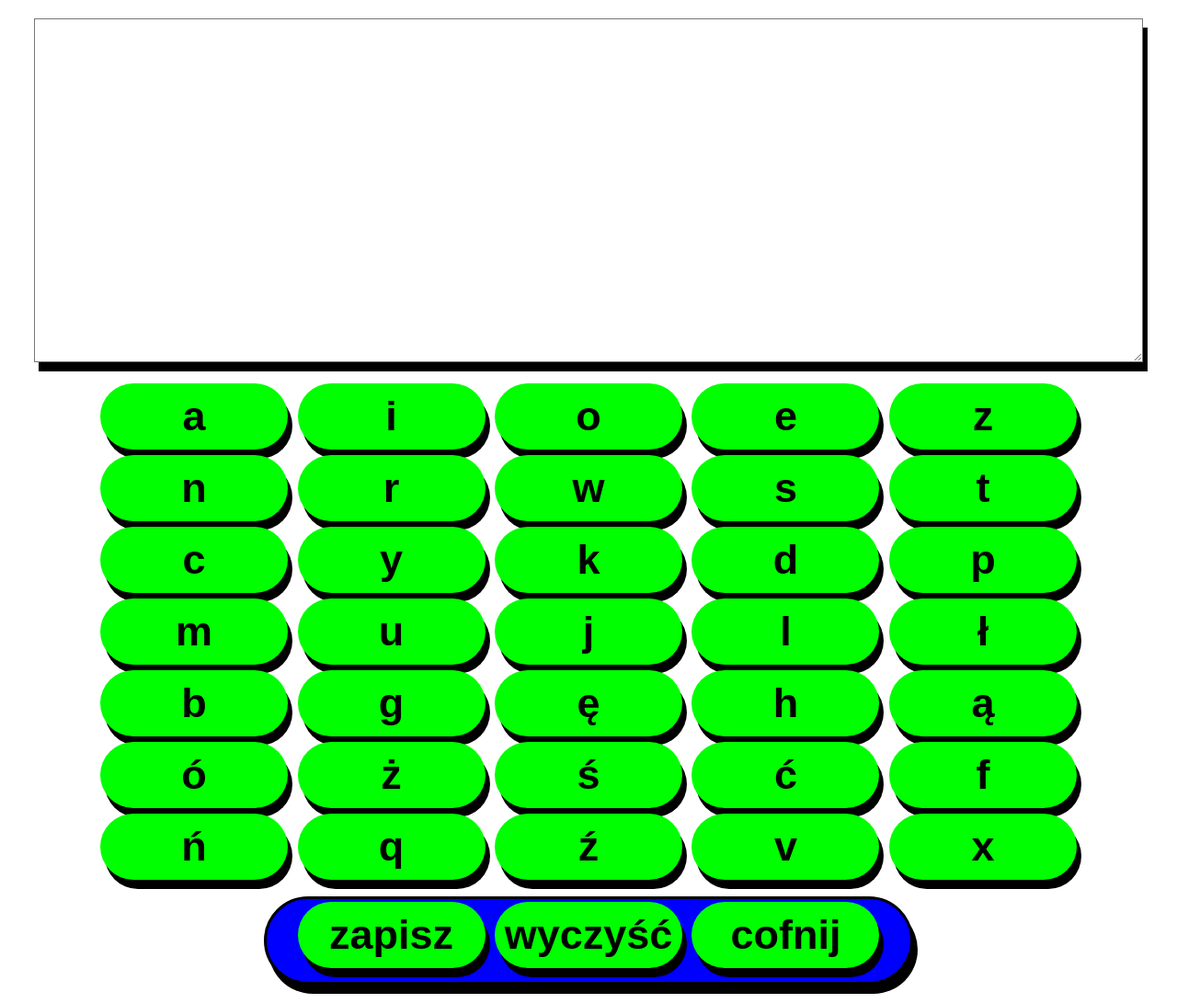
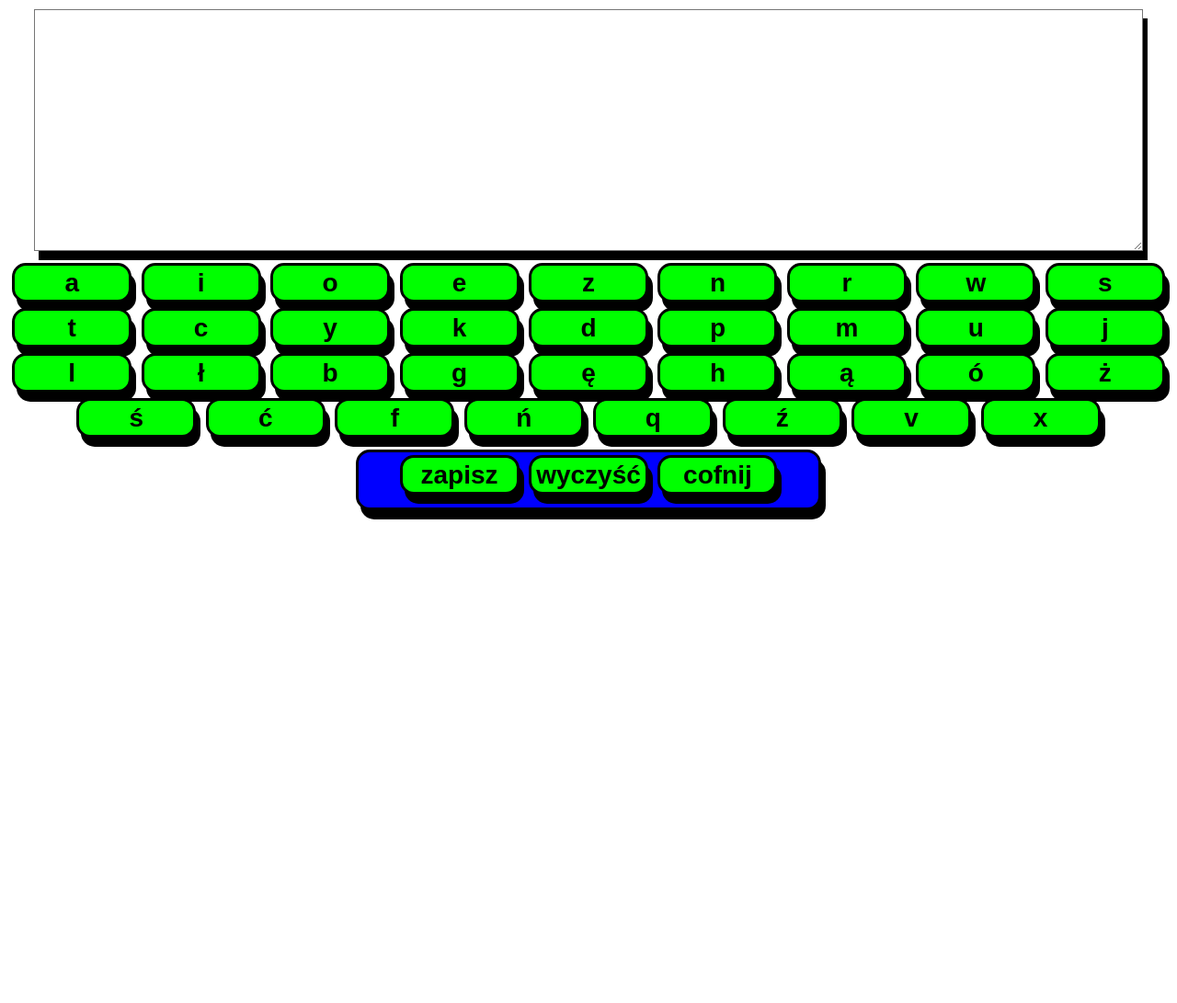
Before and after one commit to Mar3eczek17/PISAK, a Django app: page /pen/memo/ in a window 1280 px wide. Shown: the whole page at 92% size. After the commit the page ends 565 px from the top, so only its background shows below. Run offline with Django 4.2, Linux system fonts and the light colour scheme; some libraries are stand-ins or nearby versions.

```diff
--- a/config/settings.py
+++ b/config/settings.py
@@ -25,7 +25,7 @@ SECRET_KEY = 'django-insecure-h+$7m05u_)9yo-x2m9w64$s!st5ys1h=rcf=a9$y7#19!64uz8
 # SECURITY WARNING: don't run with debug turned on in production!
 DEBUG = True
 
-ALLOWED_HOSTS = []
+ALLOWED_HOSTS = ['.localhost', '127.0.0.1', '[::1]']
 
 
 # Application definition
--- a/pen/static/pen/css/style.css
+++ b/pen/static/pen/css/style.css
@@ -3,12 +3,11 @@
     border: 3px solid black;
     font-weight: bold;
     background-color: red;
-    height: 70px;
-    width: 200px;
-    font-size: 45px;
+    height: 35px;
+    width: 120px;
+    font-size: 28px;
     text-align: center;
-    border-radius: 50px;
-    border: none;
+    border-radius: 15px;
     margin: 3px;
     justify-content: center;
     display: inline-block;
@@ -20,12 +19,11 @@
     border: 3px solid black;
     font-weight: bold;
     background-color: #00FF00;
-    height: 70px;
-    width: 200px;
-    font-size: 45px;
+    height: 35px;
+    width: 120px;
+    font-size: 28px;
     text-align: center;
-    border-radius: 50px;
-    border: none;
+    border-radius: 15px;
     margin: 3px;
     justify-content: center;
     display: inline-block;
@@ -36,12 +34,11 @@
     border: 3px solid black;
     font-weight: bold;
     background-color: #00FF00;
-    height: 70px;
-    width: 200px;
-    font-size: 45px;
+    height: 35px;
+    width: 120px;
+    font-size: 28px;
     text-align: center;
-    border-radius: 50px;
-    border: none;
+    border-radius: 15px;
     margin: 3px;
     justify-content: center;
     display: inline-block;
@@ -49,11 +46,11 @@
 }
 
 .use-keyboard-input {
-    margin-top: 20px;
+    margin-top: 10px;
     width: 1200px;
     margin-left: auto;
     margin-right: auto;
-    margin-bottom: 20px;
+    margin-bottom: 10px;
     display: block;
     box-shadow: 5px 10px;
 }
@@ -61,19 +58,19 @@
 .center {
     justify-content: center;
     text-align: center;
-    margin-bottom: 15px;
+    margin-bottom: 10px;
 }
 
 .centering {
     justify-content: center;
     text-align: center;
-    margin-bottom: 20px;
+    margin-bottom: 10px;
     border: 3px solid black;
     margin-left: auto;
     margin-right: auto;
     background-color: #0000FF;
-    border-radius: 50px;
+    border-radius: 15px;
     box-shadow: 5px 10px;
-    height: 90px;
-    width: 700px;
+    height: 60px;
+    width: 500px;
 }
--- a/pen/templates/pen/login.html
+++ b/pen/templates/pen/login.html
@@ -6,8 +6,8 @@
 </head>
 <body>
     <form method="POST">{% csrf_token %}
-        <input type="text" name="password" placeholder="username">
-        <input type="password" name="user" placeholder="password">
+        <input type="text" name="user" placeholder="username">
+        <input type="password" name="password" placeholder="password">
         <input type="submit" name="Zaloguj">
     </form>
 </body>
--- a/pen/templates/pen/memo.html
+++ b/pen/templates/pen/memo.html
@@ -11,7 +11,7 @@
 <body>
         <form id="jsform" action="{% url 'pen:add_new_memo' %}" method="post">
             {% csrf_token %}
-            <textarea name="memo_body" class="use-keyboard-input" id="my_console" cols="110" rows="20"></textarea>
+            <textarea name="memo_body" class="use-keyboard-input" id="my_console" cols="110" rows="14"></textarea>
         </form>
                 <div class="center">
                         <input value="a" class="buttons" id="0"/>
--- a/pen/templates/pen/show_all_memos.html
+++ b/pen/templates/pen/show_all_memos.html
@@ -6,13 +6,11 @@
 </head>
 <body>
     <table>
-          {% if memo %}
           {% for m in memo %}
           <tr>
             <td>{{ m.body }}</td>
           </tr>
           {% endfor %}
-          {% endif %}
     </table>
 </body>
 </html>
```
